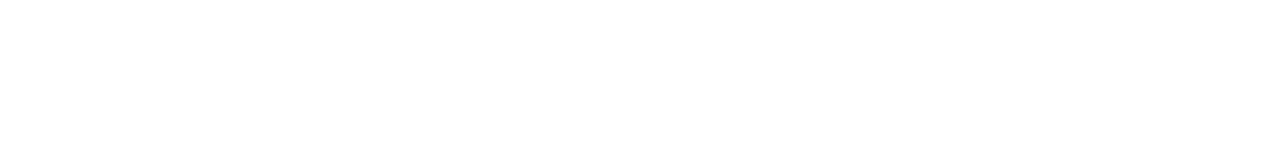
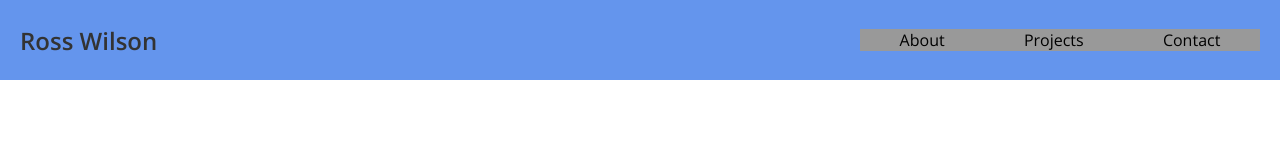
Before and after one commit to rosswilson2306/Portfolio-Website, a plain HTML site: page index.html in a window 1280 px wide. Drawn offline with nearby package versions, Linux system fonts and the light colour scheme.

```diff
--- a/index.html
+++ b/index.html
@@ -2,9 +2,23 @@
 <html>
     <head>
         <title>Ross Wilson Portfolio</title>
+        <link rel="preconnect" href="https://fonts.gstatic.com">
+        <link href="https://fonts.googleapis.com/css2?family=Open+Sans:wght@300;400;600&display=swap" rel="stylesheet">
         <link rel="stylesheet" href="style.css" type="text/css">
+
     </head>
     <body>
-
+        <section class="hero">
+            <header class="header">
+                <h2 class="header__name">Ross Wilson</h2>
+                <nav class="header__nav">
+                    <ul class="header__nav-list">
+                        <li class="header__nav-item"><a href="#" class="header__nav-link">About</a></li>
+                        <li class="header__nav-item"><a href="#" class="header__nav-link">Projects</a></li>
+                        <li class="header__nav-item"><a href="#" class="header__nav-link">Contact</a></li>
+                    </ul>
+                </nav>
+            </header>
+        </section>
     </body>
 </html>
--- a/style.css
+++ b/style.css
@@ -0,0 +1,52 @@
+* {
+    padding: 0;
+    margin: 0;
+    box-sizing: border-box;
+}
+
+html {
+    font-size: 62.5%;
+    color: var(----color-grey-dark);
+    font-family: "Open Sans", sans-serif;
+}
+
+:root {
+    --color-primary: #577aa1;
+    --color-primary-light: #5594a6;
+    --color-primary-dark: #073666;
+
+    --color-grey-dark: #333;
+    --color-grey: #999;
+}
+
+
+/*------- HEADER ----------*/
+.header {
+    background-color: cornflowerblue;
+    height: 10vh;
+    font-size: 1.6rem;
+    display: flex;
+    justify-content: space-between;
+    align-items: center;
+    padding: 0 2rem;
+}
+
+.header__name {
+    color: var(--color-grey-dark);
+}
+
+.header__nav {
+    background-color: var(--color-grey);
+    width: 40rem;
+}
+
+.header__nav-list {
+    list-style: none;
+    display: flex;
+    justify-content: space-around;
+}
+
+.header__nav-link {
+    text-decoration: none;
+    color: inherit;
+}
```
Also changed, not shown: img/guess.png (added), img/icons/git.svg (added), img/icons/github.svg (added), img/modal.png (added), img/pig-game.png (added), 6 other files.
